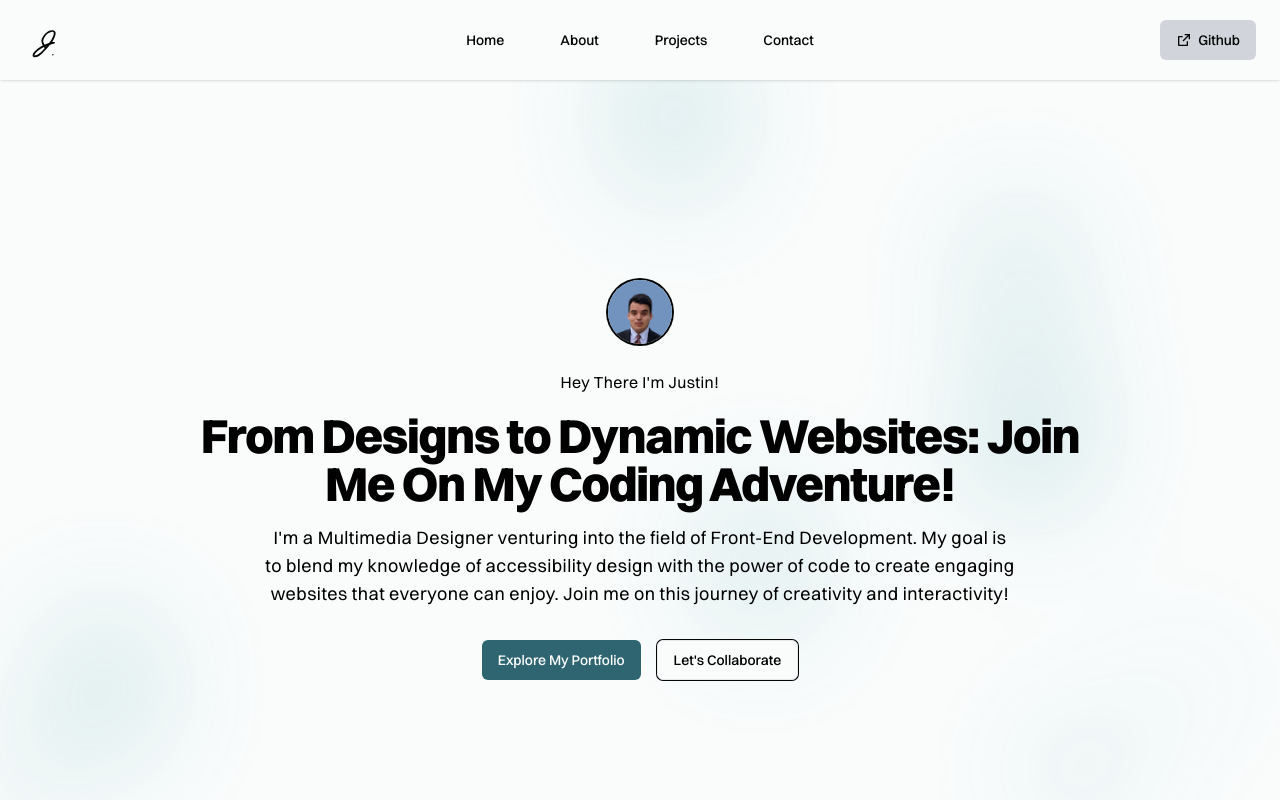
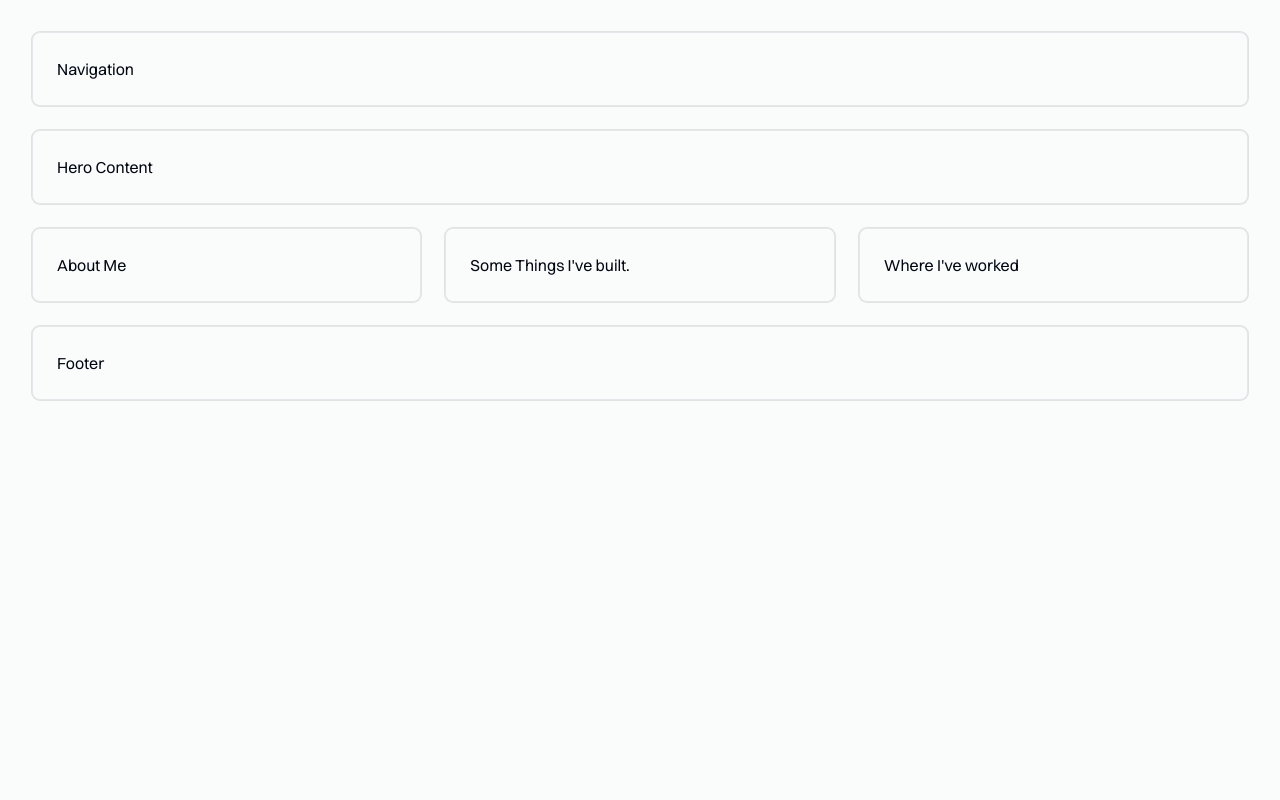
Before and after one commit to Justin-Bento/portfolio, a Next.js app: page / in a window 1280 px wide. Shown: the top 800 px of the page. Built offline with nearby package versions, Linux system fonts and the light colour scheme.

Commit message:
Created the base layout using tailwind cards

```diff
--- a/app/(frontend)/page.tsx
+++ b/app/(frontend)/page.tsx
@@ -1,64 +1,28 @@
-import React from "react";
-import Image from "next/image";
-import Link from "next/link";
-import type { Metadata } from "next";
-import Header from "@/components/Header";
-import BackgroundPattern from "@/components/BackgroundPattern";
-import Footer from "@/components/Footer";
-import { Button } from "@/components/ui/button";
+import { Card } from "@/components/ui/card";
 
-// import { Button } from "@/components/ui/button";
-
-export const metadata: Metadata = {
-  title: "Justin Bento - Portfolio",
-  description:
-    "Join me on an journey from multimedia design to web development. Explore interactive digital media with a passion for coding.",
-};
-export default function index() {
+export default function Home() {
   return (
     <>
-      <Header />
-      <BackgroundPattern />
-      <main className="grid place-content-center [min-height:100dvh;] py-16 px-8">
-        <div className="max-w-4xl mx-auto md:text-center">
-          <div className="flex justify-start md:justify-center">
-            <span className="relative w-16 h-16 mb-6 ">
-              <Image
-                src="/media/justin-bento--linkedin.png"
-                fill
-                sizes="(max-width: 768px) 100vw, (max-width: 1200px) 50vw, 33vw"
-                quality={80}
-                alt="Avatar"
-                className="rounded-full ring-2 ring-black"
-              />
-            </span>
-          </div>
-          <div className="text-balance space-y-4">
-            <p className="text-base leading-7 tracking-wide capitalize dark:text-white">Hey there I&#39;m Justin!</p>
-            <h1 className="text-4xl md:text-5xl text-pretty font-extrabold tracking-tight dark:text-white">
-              From Designs to Dynamic Websites: Join Me On My Coding Adventure!
-            </h1>
-            <p className="text-base leading-7 tracking-wide lg:text-lg max-w-3xl mx-auto dark:text-white">
-              I&#39;m a Multimedia Designer venturing into the field of Front-End Development. My goal is to blend my
-              knowledge of accessibility design with the power of code to create engaging websites that everyone can
-              enjoy. Join me on this journey of creativity and interactivity!
-            </p>
-          </div>
-          <div className="flex items-center justify-start md:justify-center gap-4 mt-8">
-            <Link href="/projects">
-              <Button variant="primary" className="text-white">
-                Explore My Portfolio
-              </Button>
-            </Link>
-            <Link href="/contact">
-              <Button variant="outline" className="ring-1 ring-black hover:underline">
-                Let&#39;s Collaborate
-              </Button>
-            </Link>
-          </div>
-        </div>
+      <main className="grid grid-cols-1 md:grid-cols-12 p-8 gap-6 max-h-dvh">
+        <Card className="px-4 py-5 sm:p-6 ring-1 ring-black/10 shadow-none col-span-12">
+          <p className="">Navigation</p>
+        </Card>
+        <Card className="px-4 py-5 sm:p-6 ring-1 ring-black/10 shadow-none col-span-12">
+          <p className="">Hero Content</p>
+        </Card>
+        <Card className="px-4 py-5 sm:p-6 ring-1 ring-black/10 shadow-none col-span-12 lg:col-span-4">
+          <p className="">About Me</p>
+        </Card>
+        <Card className="px-4 py-5 sm:p-6 ring-1 ring-black/10 shadow-none col-span-12 lg:col-span-4">
+          <p className="">Some Things I&#39;ve built.</p>
+        </Card>
+        <Card className="px-4 py-5 sm:p-6 ring-1 ring-black/10 shadow-none col-span-12 lg:col-span-4">
+          <p className="">Where I&#39;ve worked</p>
+        </Card>
+        <Card className="px-4 py-5 sm:p-6 ring-1 ring-black/10 shadow-none col-span-12">
+          <p className="">Footer</p>
+        </Card>
       </main>
-      <Footer />
     </>
   );
 }
```
